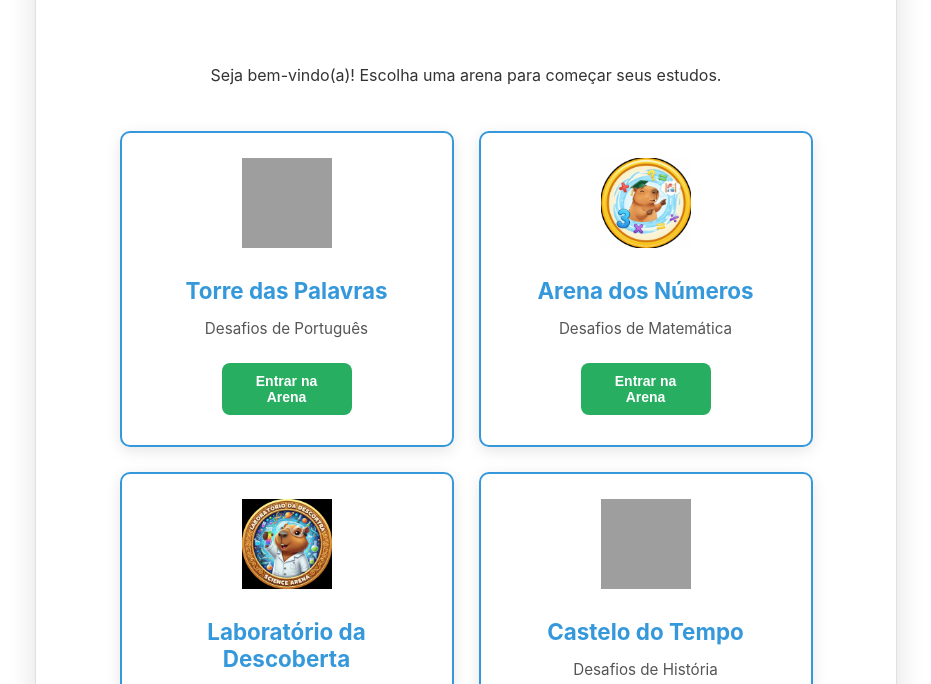
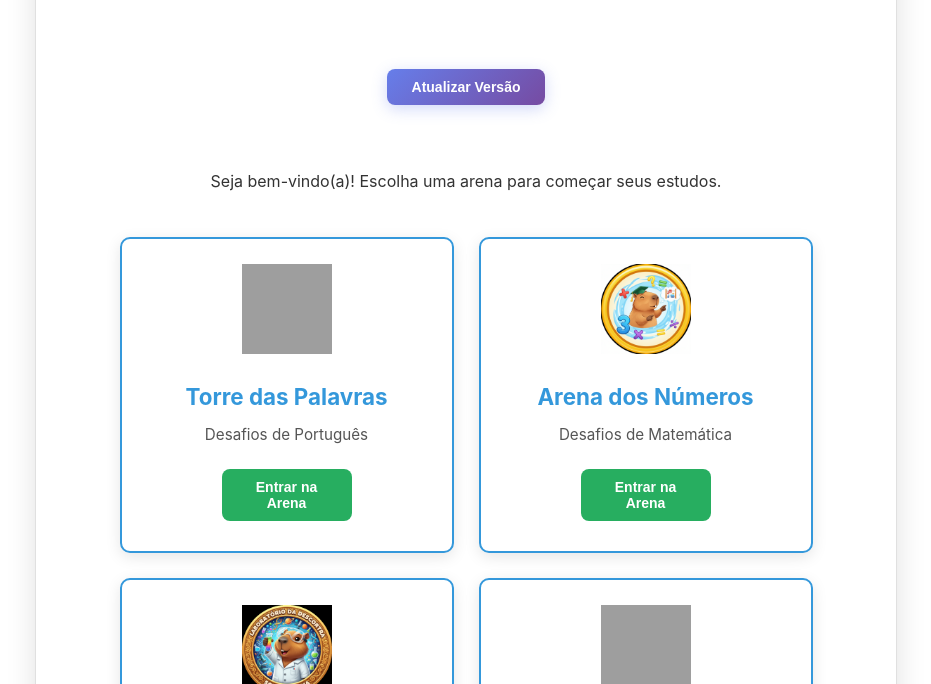
Before and after one commit to walleybg/Capy_game, a plain HTML site: page index.html in a window 1280 px wide. Shown: the part 104-788 px from the top of the page, without its empty margins (174-1105 px from the left). Drawn offline with Linux system fonts and the light colour scheme; grey boxes are pictures that could not be loaded.

Commit message:
Adicionar botão 'Atualizar Versão' na tela inicial
- Botão posicionado abaixo do título principal
- Executa hard refresh (Ctrl + Shift + R)
- Limpa cache do navegador
- Exibe mensagem informativa sobre sistema em desenvolvimento
- Design com gradiente roxo moderno
- Facilita atualização para estudantes

```diff
--- a/Capy_game_R0_250915.js
+++ b/Capy_game_R0_250915.js
@@ -1608,6 +1608,21 @@ function gerarArenas() {
 
         telaSelecaoArena.appendChild(arenaCard);
     });
+}
+
+// Função para atualizar versão (hard refresh)
+function atualizarVersao() {
+    // Mostrar mensagem antes de recarregar
+    alert('Este é um sistema em desenvolvimento.\n\nSempre aperte este botão para garantir que você está na última atualização!');
+
+    // Fazer hard refresh (equivalente a Ctrl + Shift + R)
+    // Método 1: Recarregar sem cache
+    location.reload(true);
+
+    // Método 2 (fallback): Forçar recarga completa
+    setTimeout(() => {
+        window.location.href = window.location.href + '?t=' + new Date().getTime();
+    }, 100);
 }
 
 window.onload = () => {
--- a/index.html
+++ b/index.html
@@ -12,6 +12,9 @@
         <!-- TELA INICIAL: SELEÇÃO DE ARENAS -->
         <div id="tela-inicial" style="display: flex;">
             <h1>Capy Game - Olimpíada do Conhecimento</h1>
+            <div style="text-align: center; margin: 15px 0;">
+                <button class="btn-atualizar-versao" onclick="atualizarVersao()">Atualizar Versão</button>
+            </div>
             <p>Seja bem-vindo(a)! Escolha uma arena para começar seus estudos.</p>
             <div id="tela-selecao-arena">
                 <!-- As arenas serão inseridas dinamicamente aqui -->
--- a/style.css
+++ b/style.css
@@ -93,6 +93,28 @@ button:disabled {
 
 .btn-neutro { background-color: var(--cor-neutra); }
 .btn-neutro:hover { background-color: #95a5a6; }
+
+/* Botão Atualizar Versão */
+.btn-atualizar-versao {
+    background: linear-gradient(135deg, #667eea 0%, #764ba2 100%);
+    color: white;
+    padding: 10px 25px;
+    border: none;
+    border-radius: 8px;
+    cursor: pointer;
+    font-size: 14px;
+    font-weight: 600;
+    box-shadow: 0 4px 15px rgba(102, 126, 234, 0.3);
+    transition: all 0.3s ease;
+}
+.btn-atualizar-versao:hover {
+    transform: translateY(-2px);
+    box-shadow: 0 6px 20px rgba(102, 126, 234, 0.4);
+    background: linear-gradient(135deg, #764ba2 0%, #667eea 100%);
+}
+.btn-atualizar-versao:active {
+    transform: translateY(0);
+}
 
 
 /* Menu Suspenso */
```
